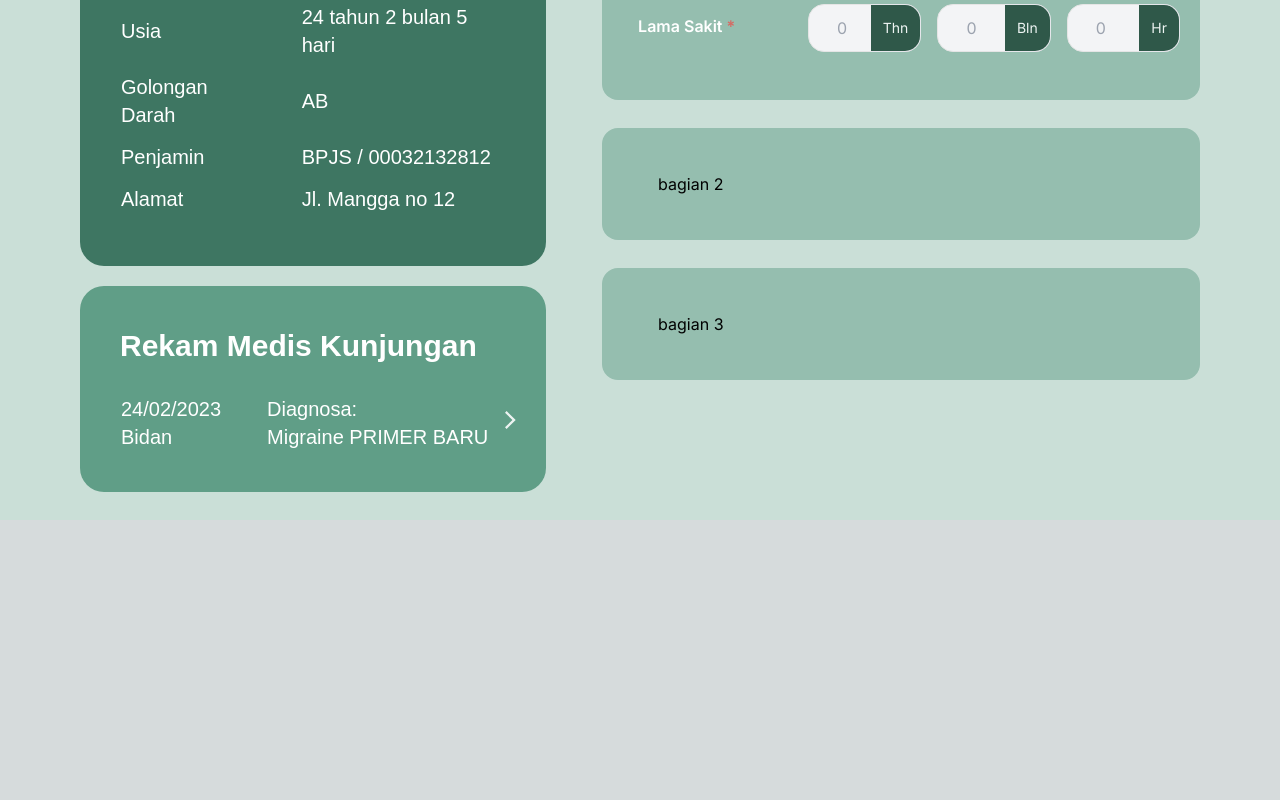
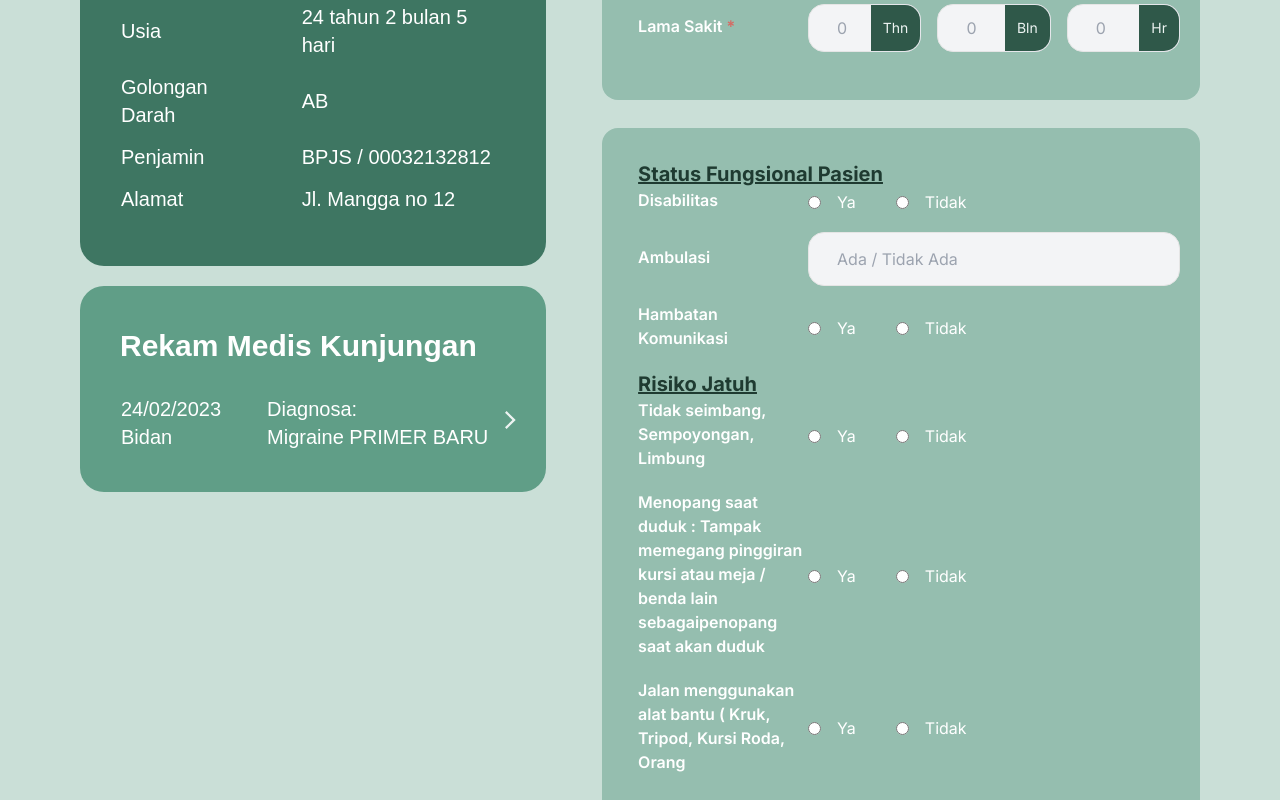
Before and after one commit to eunicesarah/seno-medika-clinic-adm-fe, a Next.js app: page /ners-ttv in a window 1280 px wide. Shown: the part 640-1440 px from the top of the page. Before the commit the page ends 1160 px from the top, so only its background shows below. Built offline with nearby package versions, Linux system fonts and the light colour scheme.

Commit message:
feat(TTV): skrining awal (status fungsional dan risiko jatuh)

```diff
--- a/src/app/ners-ttv/page.tsx
+++ b/src/app/ners-ttv/page.tsx
@@ -194,8 +194,10 @@ export default function Dashboard() {
         <form className=" mr-20 ">
           <div className=" bg-tint4 w-auto mb-7 rounded-2xl px-5 py-8">
             <div className="flex flex-row justify-between items-center mb-4">
-              <label className="w-1/3 pl-4 mb-1 text-l text-white font-Poppins font-semibold">Tenaga Medis
-              <span className="text-[#D66A63]"> *</span></label>
+              <label className="w-1/3 pl-4 mb-1 text-l text-white font-Poppins font-semibold">
+                Tenaga Medis
+                <span className="text-[#D66A63]"> *</span>
+              </label>
               <Dropdown
                 className="w-2/3"
                 options={options}
@@ -204,7 +206,9 @@ export default function Dashboard() {
               />
             </div>
             <div className="flex flex-row justify-between items-center mb-4">
-              <label className="w-1/3 pl-4 mb-1 text-l text-white font-Poppins font-semibold">Asisten Perawat</label>
+              <label className="w-1/3 pl-4 mb-1 text-l text-white font-Poppins font-semibold">
+                Asisten Perawat
+              </label>
               <Dropdown
                 className="w-2/3"
                 options={options}
@@ -283,8 +287,201 @@ export default function Dashboard() {
               </div>
             </div>
           </div>
-          <div className=" bg-tint4 w-auto mb-7 rounded-2xl px-14 py-11">
-            bagian 2
+          <div className=" bg-tint4 w-auto mb-7 rounded-2xl px-5 py-8">
+            <label className="text-shade6 font-bold text-xl m-4 underline">
+              Status Fungsional Pasien
+            </label>
+            <div className="flex flex-row justify-between items-center mb-4">
+              <label className="w-1/3 pl-4 mb-1 text-l text-white font-Poppins font-semibold">
+                Disabilitas
+              </label>
+              <div className="w-2/3 flex flex-row gap-10 items-center">
+                <div className="flex items-center">
+                  <input
+                    type="radio"
+                    id="ya"
+                    name="disabilitas"
+                    value="ya"
+                  />
+                  <label
+                    htmlFor="ya"
+                    className="text-white font-Poppins font-normal ml-4"
+                  >
+                    Ya
+                  </label>
+                </div>
+                <div className="flex items-center">
+                  <input
+                    type="radio"
+                    id="tidak"
+                    name="disabilitas"
+                    value="tidak"
+                  />
+                  <label
+                    htmlFor="tidak"
+                    className="text-white font-Poppins font-normal ml-4"
+                  >
+                    Tidak
+                  </label>
+                </div>
+              </div>
+            </div>
+            <div className="flex flex-row justify-between items-center mb-4">
+              <label className="w-1/3 pl-4 mb-1 text-l text-white font-Poppins font-semibold">
+                Ambulasi
+              </label>
+              <input
+                type="text"
+                name="ambulasi"
+                id="ambulasi"
+                className="w-2/3 px-7 py-3.5 bg-gray-100 rounded-2xl border border-neutral-200 text-shade7"
+                placeholder="Ada / Tidak Ada"
+              />
+            </div>
+            <div className="flex flex-row justify-between items-center mb-4">
+              <label className="w-1/3 pl-4 mb-1 text-l text-white font-Poppins font-semibold">
+                Hambatan Komunikasi
+              </label>
+              <div className="w-2/3 flex flex-row gap-10 items-center">
+                <div className="flex items-center">
+                  <input
+                    type="radio"
+                    id="ya"
+                    name="hambatan_komunikasi"
+                    value="ya"
+                  />
+                  <label
+                    htmlFor="ya"
+                    className="text-white font-Poppins font-normal ml-4"
+                  >
+                    Ya
+                  </label>
+                </div>
+                <div className="flex items-center">
+                  <input
+                    type="radio"
+                    id="tidak"
+                    name="hambatan_komunikasi"
+                    value="tidak"
+                  />
+                  <label
+                    htmlFor="tidak"
+                    className="text-white font-Poppins font-normal ml-4"
+                  >
+                    Tidak
+                  </label>
+                </div>
+              </div>
+            </div>
+            <label className="text-shade6 font-bold text-xl m-4 underline">
+              Risiko Jatuh
+            </label>
+            <div className="flex flex-row justify-between items-center mb-4">
+              <label className="w-1/3 pl-4 mb-1 text-l text-white font-Poppins font-semibold">
+                Tidak seimbang, Sempoyongan, Limbung
+              </label>
+              <div className="w-2/3 flex flex-row gap-10 items-center">
+                <div className="flex items-center">
+                  <input
+                    type="radio"
+                    id="ya"
+                    name="sempoyongan"
+                    value="ya"
+                  />
+                  <label
+                    htmlFor="ya"
+                    className="text-white font-Poppins font-normal ml-4"
+                  >
+                    Ya
+                  </label>
+                </div>
+                <div className="flex items-center">
+                  <input
+                    type="radio"
+                    id="tidak"
+                    name="sempoyongan"
+                    value="tidak"
+                  />
+                  <label
+                    htmlFor="tidak"
+                    className="text-white font-Poppins font-normal ml-4"
+                  >
+                    Tidak
+                  </label>
+                </div>
+              </div>
+            </div>
+            <div className="flex flex-row justify-between items-center mb-4">
+              <label className="w-1/3 pl-4 mb-1 text-l text-white font-Poppins font-semibold">
+                Menopang saat duduk : Tampak memegang pinggiran kursi atau meja
+                / benda lain sebagaipenopang saat akan duduk
+              </label>
+              <div className="w-2/3 flex flex-row gap-10 items-center">
+                <div className="flex items-center">
+                  <input
+                    type="radio"
+                    id="ya"
+                    name="duduk_menopang"
+                    value="ya"
+                  />
+                  <label
+                    htmlFor="ya"
+                    className="text-white font-Poppins font-normal ml-4"
+                  >
+                    Ya
+                  </label>
+                </div>
+                <div className="flex items-center">
+                  <input
+                    type="radio"
+                    id="tidak"
+                    name="duduk_menopang"
+                    value="tidak"
+                  />
+                  <label
+                    htmlFor="tidak"
+                    className="text-white font-Poppins font-normal ml-4"
+                  >
+                    Tidak
+                  </label>
+                </div>
+              </div>
+            </div>
+          <div className="flex flex-row justify-between items-center mb-4">
+            <label className="w-1/3 pl-4 mb-1 text-l text-white font-Poppins font-semibold">
+              Jalan menggunakan alat bantu ( Kruk, Tripod, Kursi Roda, Orang
+            </label>
+            <div className="w-2/3 flex flex-row gap-10 items-center">
+              <div className="flex items-center">
+                <input
+                  type="radio"
+                  id="ya"
+                  name="alat_bantu"
+                  value="ya"
+                />
+                <label
+                  htmlFor="ya"
+                  className="text-white font-Poppins font-normal ml-4"
+                >
+                  Ya
+                </label>
+              </div>
+              <div className="flex items-center">
+                <input
+                  type="radio"
+                  id="tidak"
+                  name="alat_bantu"
+                  value="tidak"
+                />
+                <label
+                  htmlFor="tidak"
+                  className="text-white font-Poppins font-normal ml-4"
+                >
+                  Tidak
+                </label>
+              </div>
+            </div>
+          </div>
           </div>
           <div className=" bg-tint4 w-auto mb-7 rounded-2xl px-14 py-11">
             bagian 3
```
